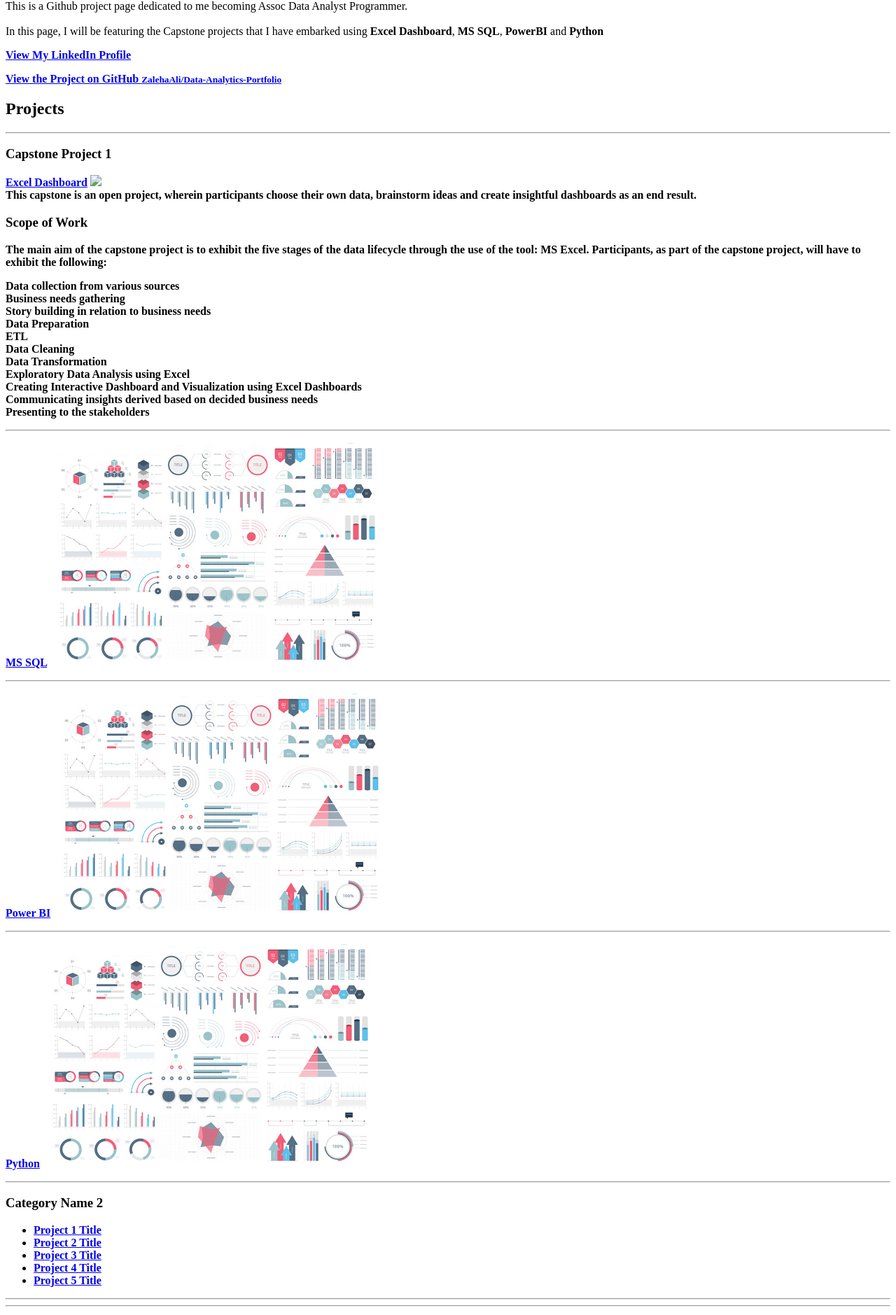
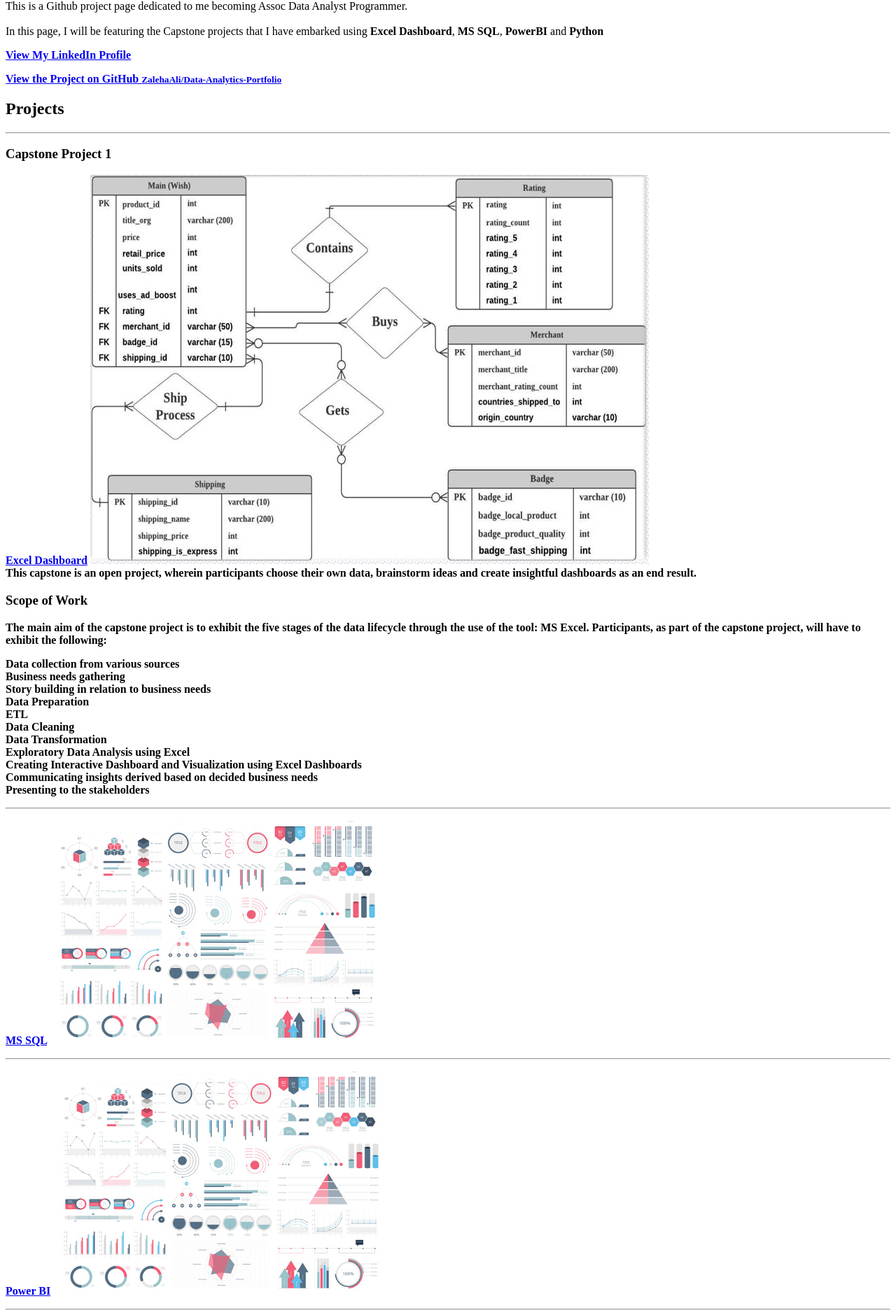
Before and after one commit to ZalehaAli/Data-Analytics-Portfolio, a Jekyll site: the page built from index.md, in a window 1280 px wide. Shown: the part 300-2179 px from the top of the page at 70% size. Built offline with Jekyll 4.4.1, drawn with Linux system fonts in a browser that asks for light colours; our own code applies the rules of GitHub Pages for plain Markdown files.

Commit message:
Update index.md

```diff
--- a/index.md
+++ b/index.md
@@ -5,7 +5,7 @@
 ### Capstone Project 1
 
 [Excel Dashboard](/sample_page)
-<img src="images/capstone2_entity_diagram.jpg?raw=true"/>
+<img src="images/entity_diagram.jpg?raw=true"/>
 <br>
 This capstone is an open project, wherein participants choose their own data, brainstorm ideas and create insightful dashboards as an end result.
 ### Scope of Work
```
